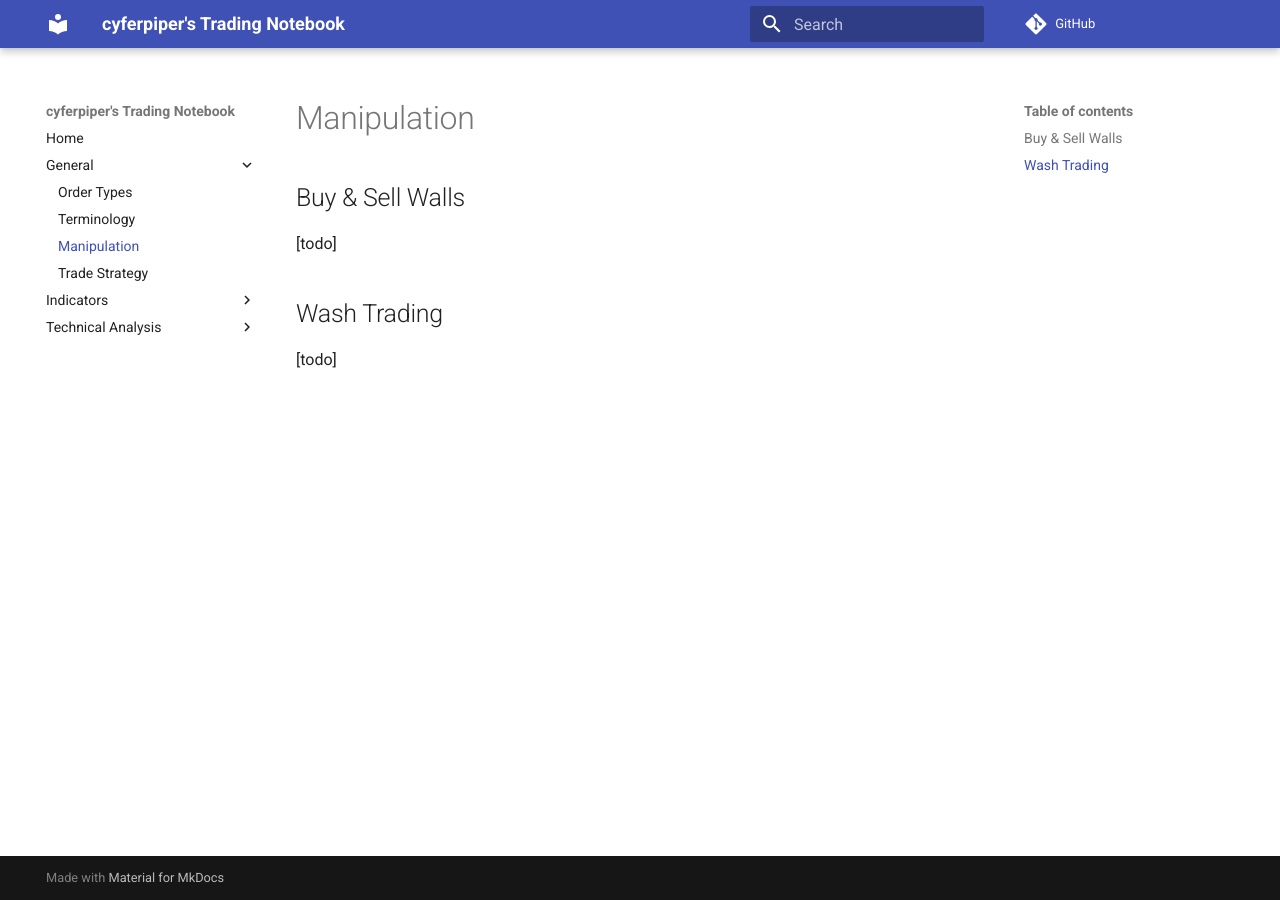
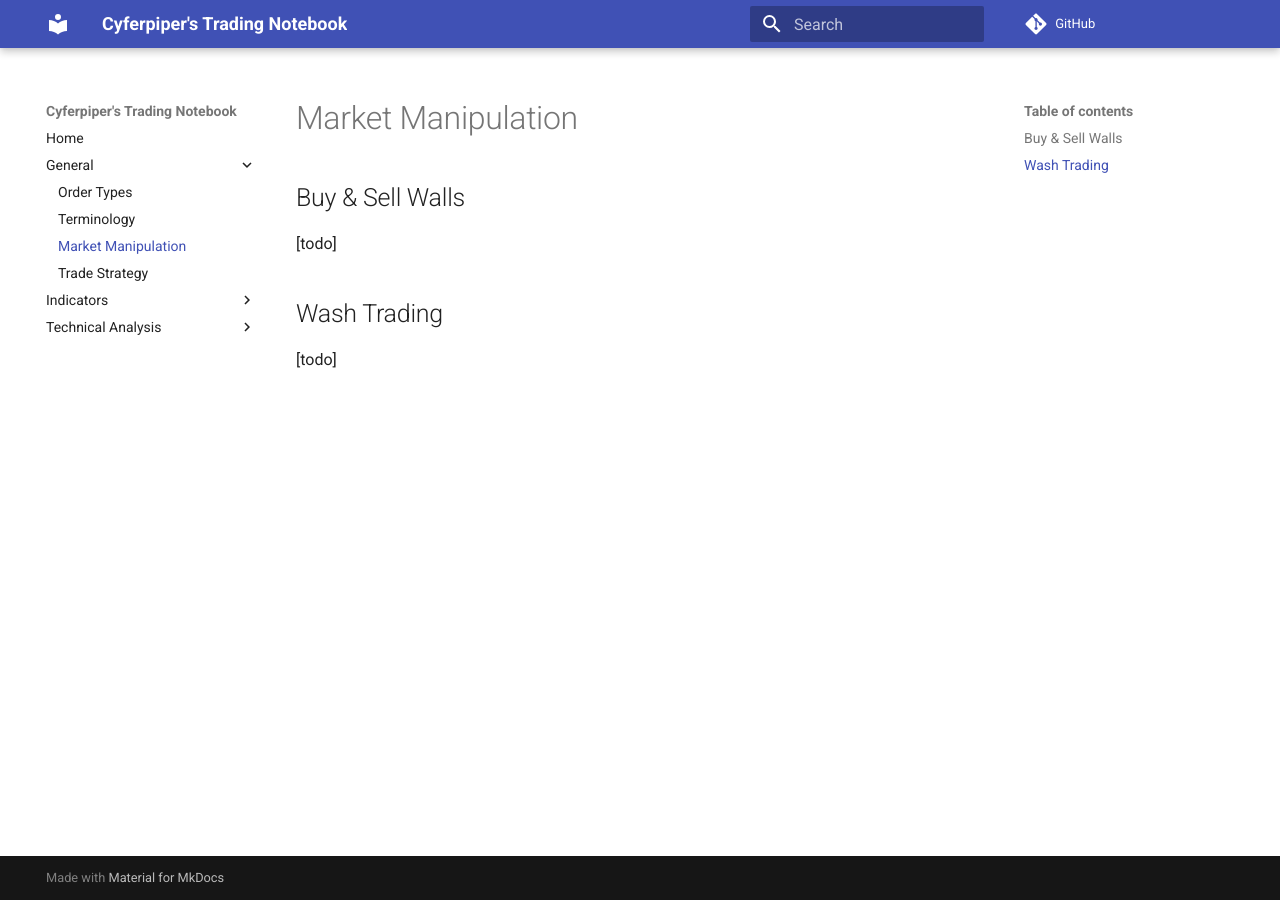
Before and after one commit to cyferpiper/trading-notebook, an MkDocs documentation site: the page built from docs/general/market-manipulation.md, in a window 1280 px wide. Built offline with MkDocs 1.6.1 and Material for MkDocs 9.7.7, drawn with Linux system fonts in a browser that asks for light colours; comment, search, counter and statistics services are not loaded; old or Windows-style settings are respelled for this version of MkDocs.

Commit message:
Sat  2 Dec 22:43:08 GMT 2017

```diff
--- a/docs/general/manipulation.md
+++ b/docs/general/market-manipulation.md
@@ -1,4 +1,4 @@
-# Manipulation
+# Market Manipulation
 
 ## Buy & Sell Walls
 
--- a/mkdocs.yml
+++ b/mkdocs.yml
@@ -1,4 +1,4 @@
-site_name: cyferpiper's Trading Notebook
+site_name: Cyferpiper's Trading Notebook
 theme:
     name: material
     custom_dir: 'material'
@@ -8,7 +8,7 @@ pages:
     - General:
       - Order Types: general/order-types.md
       - Terminology: general/terminology.md
-      - Manipulation: general/manipulation.md
+      - Market Manipulation: general/market-manipulation.md
       - Trade Strategy: general/trade-strategy.md
     - Indicators:
         - MACD: indicators/macd.md
```
